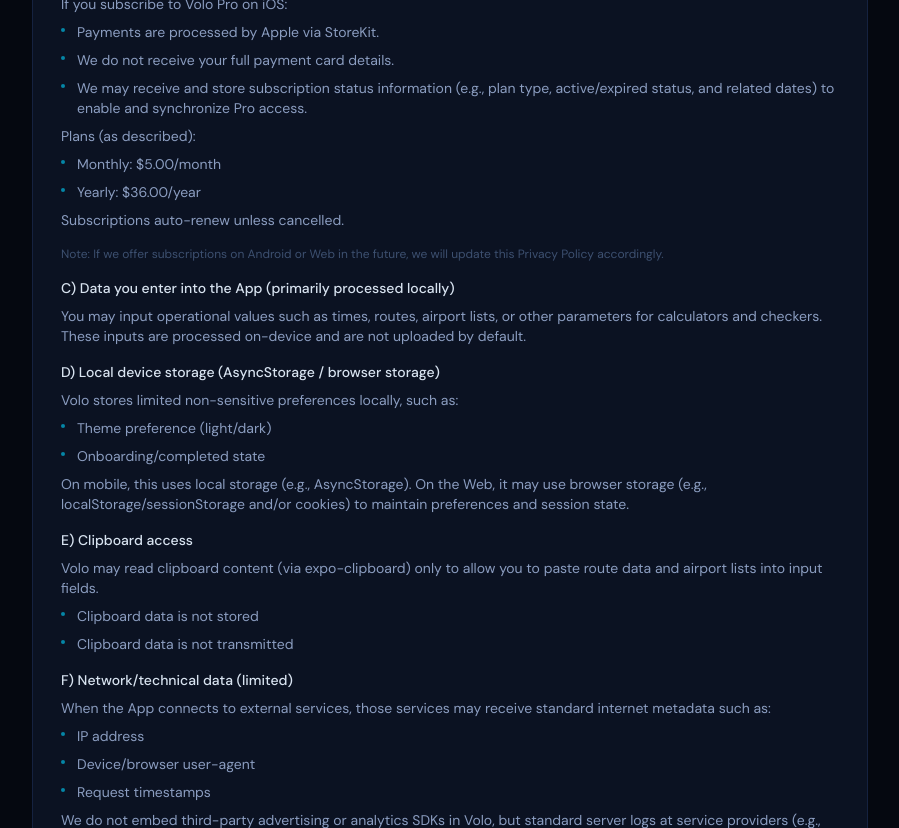
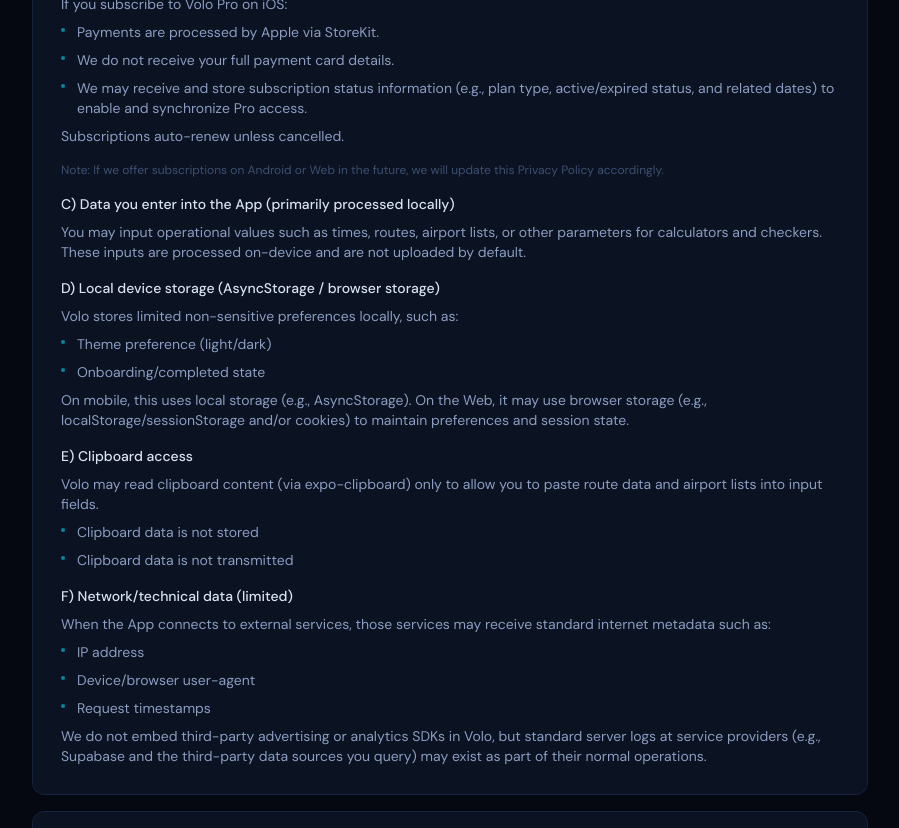
Before and after one commit to UzayPoyrza/volo-website, a Next.js app: page /privacy in a window 1280 px wide. Shown: the part 1900-2728 px from the top of the page, without its empty margins (190-1089 px from the left). Built offline with nearby package versions, Linux system fonts and the light colour scheme.

Commit message:
fix: remove pricing details from Privacy Policy

```diff
--- a/src/app/privacy/page.tsx
+++ b/src/app/privacy/page.tsx
@@ -166,18 +166,6 @@
                 "Payments are processed by Apple via StoreKit.",
                 "We do not receive your full payment card details.",
                 "We may receive and store subscription status information (e.g., plan type, active/expired status, and related dates) to enable and synchronize Pro access.",
-              ].map((item) => (
-                <li key={item} className="flex items-start gap-3">
-                  <span className="mt-1.5 h-1 w-1 shrink-0 rounded-full bg-accent-cyan/60" />
-                  {item}
-                </li>
-              ))}
-            </ul>
-            <p className="mb-2 text-sm">Plans (as described):</p>
-            <ul className="mb-2 list-none space-y-2 text-sm">
-              {[
-                "Monthly: $5.00/month",
-                "Yearly: $36.00/year",
               ].map((item) => (
                 <li key={item} className="flex items-start gap-3">
                   <span className="mt-1.5 h-1 w-1 shrink-0 rounded-full bg-accent-cyan/60" />
```
